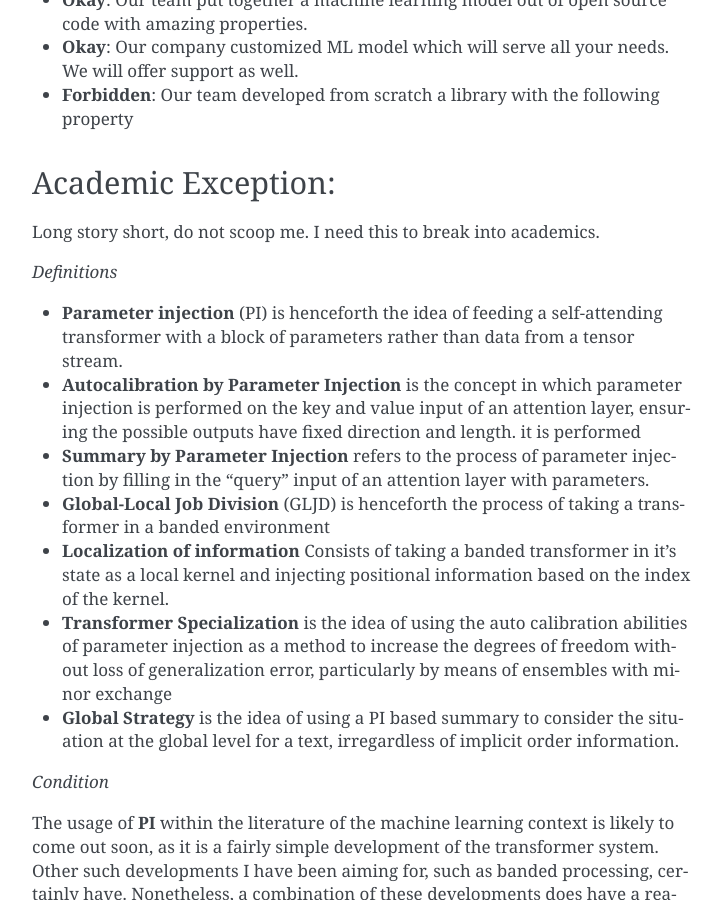
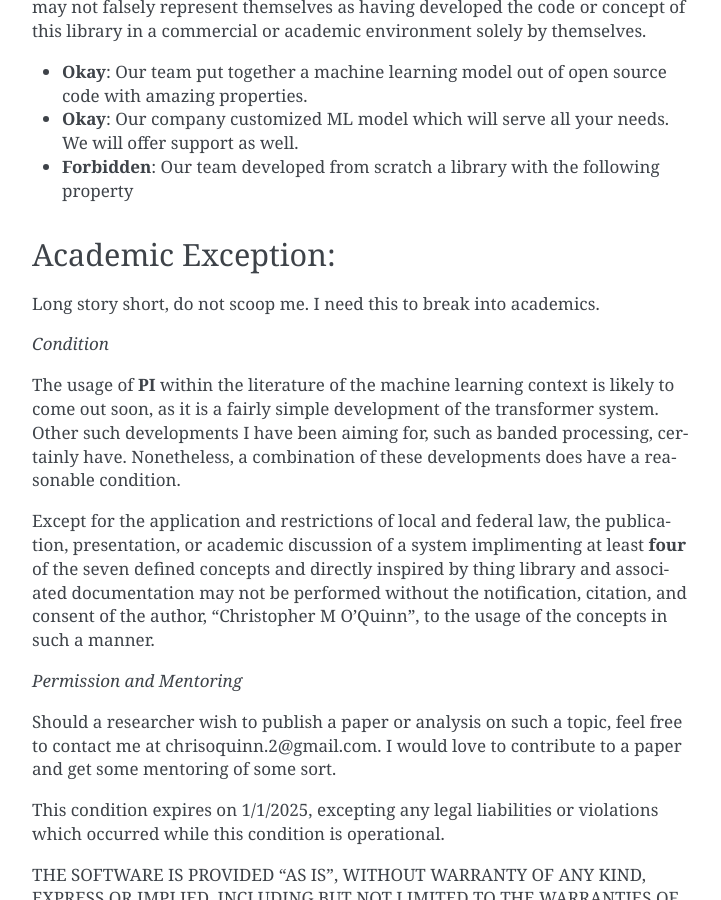
Before and after one commit to smithblack-0/torch-supertransformerlib, a Sphinx documentation site: the page built from docs/source/license.md, in a window 1280 px wide and 900 px high, scrolled down 500 px. Shown: the whole window, without its empty margins (388-1109 px from the left). Built offline with Sphinx 7.4.7, drawn with Linux system fonts in a browser that asks for light colours.

```diff
--- a/docs/source/index.rst
+++ b/docs/source/index.rst
@@ -9,9 +9,11 @@ Welcome to supertransformerlib's documentation!
 .. toctree::
    :maxdepth: 2
 
+   concepts
    README.md
+   api/api
    license.md
-   api
+
 
 What is this?
 =============
--- a/docs/source/license.md
+++ b/docs/source/license.md
@@ -22,27 +24,6 @@ Credit for the development of this library must not be falsely represented as pe
 
 Long story short, do not scoop me. I need this
 to break into academics.
-
-*Definitions*
-
-* **Parameter injection** (PI) is henceforth the idea of feeding a self-attending transformer with a block of parameters
-    rather than data from a tensor stream.
-* **Autocalibration by Parameter Injection** is the concept in which parameter
-injection is performed on the key and value input of an attention layer,
-ensuring the possible outputs have fixed direction and length. it is performed
-* **Summary by Parameter Injection** refers to the process of
-    parameter injection by filling in the "query" input of an attention
-    layer with parameters.
-* **Global-Local Job Division** (GLJD) is henceforth the process
-    of taking a transformer in a banded environment
-* **Localization of information** Consists of taking a banded transformer
-in it's state as a local kernel and injecting positional information based on the index of the kernel.
-* **Transformer Specialization** is the idea of using the auto calibration abilities of parameter injection as a method to
-increase the degrees of freedom without loss of generalization error,
-particularly by means of ensembles with minor exchange
-* **Global Strategy** is the idea of using a PI based
-summary to consider the situation at the global level for
-a text, irregardless of implicit order information.
 
 *Condition*
 
```
Also changed, not shown: other parts of docs/source/license.md (+2 -0 lines), docs/source/README.md (+0 -2 lines), docs/source/api.rst (deleted, +0 -30 lines), docs/source/api/Attention.rst (added, +73 -0 lines), docs/source/api/Glimpses.rst (added, +16 -0 lines), docs/source/api/api.rst (added, +9 -0 lines), docs/source/concepts.rst (added, +71 -0 lines), 2 other files.
